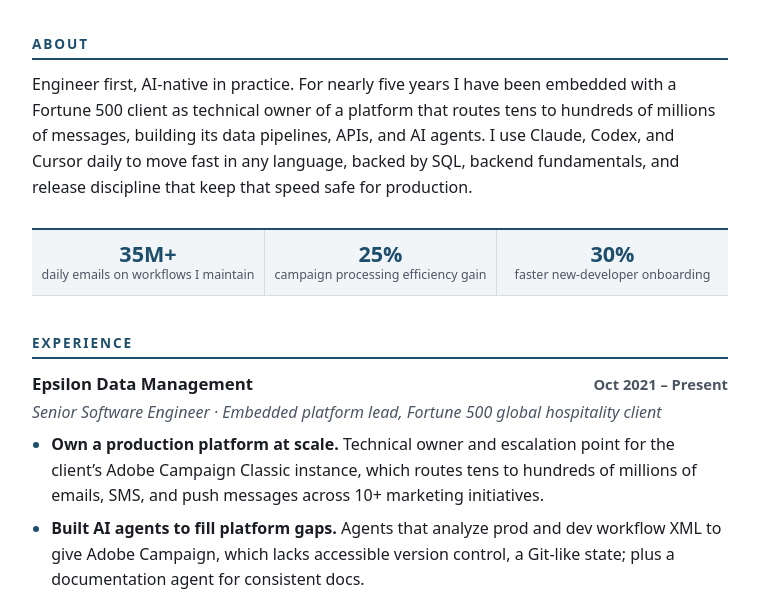
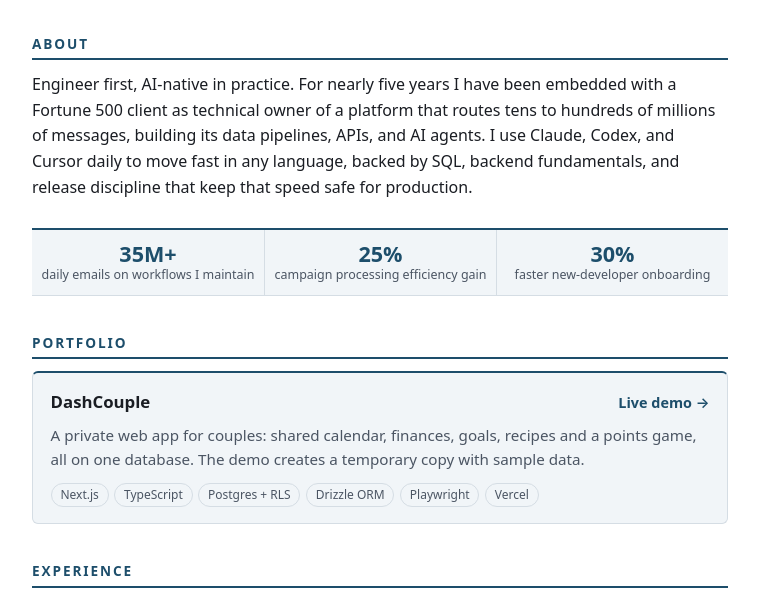
Before and after one commit to DavisHochs/resumesite, a plain HTML site: page index.html in a window 1280 px wide. Shown: the part 170-767 px from the top of the page, without its empty margins (260-1019 px from the left). Drawn offline with Linux system fonts and the light colour scheme.

Commit message:
add portfolio section

```diff
--- a/index.html
+++ b/index.html
@@ -41,6 +41,22 @@
       <div><b>35M+</b><span>daily emails on workflows I maintain</span></div>
       <div><b>25%</b><span>campaign processing efficiency gain</span></div>
       <div><b>30%</b><span>faster new-developer onboarding</span></div>
+    </section>
+
+    <section aria-labelledby="portfolio">
+      <h2 id="portfolio">Portfolio</h2>
+      <div class="projects">
+        <a class="project" href="https://dashcouple-demo.vercel.app" target="_blank" rel="noopener">
+          <div class="project-head">
+            <h3>DashCouple</h3>
+            <span class="project-cta">Live demo &rarr;</span>
+          </div>
+          <p>A private web app for couples: shared calendar, finances, goals, recipes and a points game, all on one database. The demo creates a temporary copy with sample data.</p>
+          <ul class="tags">
+            <li>Next.js</li><li>TypeScript</li><li>Postgres + RLS</li><li>Drizzle ORM</li><li>Playwright</li><li>Vercel</li>
+          </ul>
+        </a>
+      </div>
     </section>
 
     <section aria-labelledby="experience">
@@ -93,7 +109,7 @@
       <h2 id="education">Education</h2>
       <div class="job-head">
         <h3>Western Governors University</h3>
-        <span class="date">Expected Dec 2026</span>
+        <span class="date">Expected Feb 2027</span>
       </div>
       <p class="role">BS Software Engineering</p>
     </section>
--- a/styles.css
+++ b/styles.css
@@ -89,6 +89,33 @@
 .stats b { display: block; font-size: 1.35rem; line-height: 1.2; color: var(--accent); }
 .stats span { display: block; font-size: 0.78rem; line-height: 1.3; color: var(--muted); }
 
+/* Portfolio */
+.projects { display: grid; grid-template-columns: repeat(auto-fit, minmax(18rem, 1fr)); gap: 1rem; }
+.project {
+  display: block;
+  padding: 1rem 1.1rem;
+  background: var(--tint);
+  border: 1px solid var(--rule);
+  border-top: 2px solid var(--accent);
+  border-radius: 6px;
+  color: var(--ink);
+  text-decoration: none;
+  transition: border-color 0.15s, transform 0.15s;
+}
+.project:hover { border-color: var(--accent); transform: translateY(-2px); }
+.project:focus-visible { outline: 2px solid var(--accent); outline-offset: 2px; }
+.project-head { display: flex; justify-content: space-between; align-items: baseline; gap: 1rem; }
+.project-cta { color: var(--accent); font-weight: 600; font-size: 0.9rem; white-space: nowrap; }
+.project p { margin: 0.4rem 0 0.7rem; color: var(--muted); font-size: 0.95rem; }
+.tags { list-style: none; margin: 0; padding: 0; display: flex; flex-wrap: wrap; gap: 0.35rem; }
+.tags li {
+  padding: 0.1rem 0.55rem;
+  border: 1px solid var(--rule);
+  border-radius: 999px;
+  font-size: 0.75rem;
+  color: var(--muted);
+}
+
 /* Jobs */
 .job { margin-bottom: 1.5rem; }
 .job-head { display: flex; justify-content: space-between; align-items: baseline; gap: 1rem; flex-wrap: wrap; }
@@ -120,5 +147,8 @@
   body { font-size: 10pt; line-height: 1.4; }
   .page { padding: 0; max-width: none; }
   .links a[download] { display: none; }
+  .project { transform: none; }
+  .project-cta { display: none; }
+  .project::after { content: attr(href); display: block; margin-top: 0.5rem; font-size: 0.85em; color: var(--muted); }
   footer { display: none; }
 }
```
